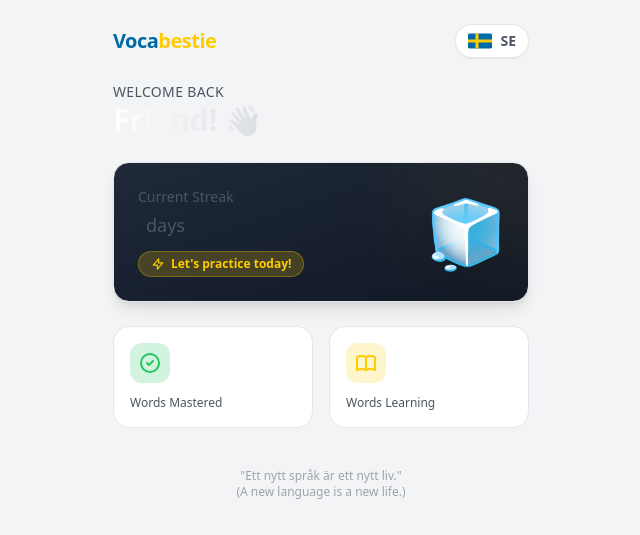
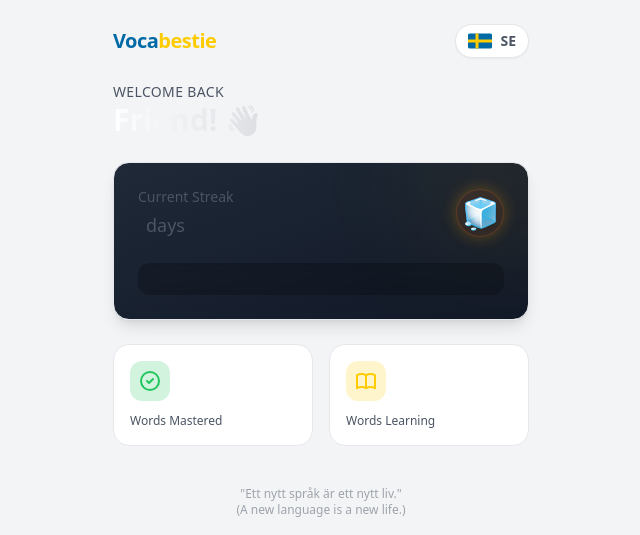
Before and after one commit to sathish-kumaresan/vocabestie, a FastAPI app: template app/templates/home.html in a window 1280 px wide. Shown: the top 535 px of the page, without its empty margins (319-959 px from the left). Run offline with FastAPI, Linux system fonts and the light colour scheme; the template is opened without the code that fills it, so the values that code supplies are empty; some libraries are stand-ins or nearby versions.

Commit message:
UI Redesign: Implemented Weekly Streak Meter

```diff
--- a/app/templates/home.html
+++ b/app/templates/home.html
@@ -36,34 +36,46 @@
         <!-- Background decorative elements -->
         <div class="absolute top-0 right-0 w-32 h-32 bg-swedish-yellow/10 rounded-full blur-3xl -mr-10 -mt-10"></div>
 
-        <div class="relative z-10 flex items-center justify-between">
+        <div class="relative z-10">
+            <div class="flex items-center justify-between mb-6">
                 <div>
                     <p class="text-text-secondary text-sm mb-1 font-medium">Current Streak</p>
                     <div class="flex items-baseline gap-2">
                         <span class="text-4xl font-bold text-white">{{ stats.current_streak }}</span>
-                    <span class="text-lg text-text-secondary">day{% if stats.current_streak != 1 %}s{% endif %}</span>
+                        <span class="text-lg text-text-secondary">day{% if stats.current_streak != 1 %}s{% endif
+                            %}</span>
                     </div>
-                {% if stats.practiced_today %}
+                </div>
                 <div
-                    class="mt-3 inline-flex items-center gap-1.5 px-3 py-1 rounded-full bg-green-500/20 text-green-400 text-xs font-bold border border-green-500/30">
-                    <svg class="w-3.5 h-3.5" fill="none" viewBox="0 0 24 24" stroke="currentColor">
-                        <path stroke-linecap="round" stroke-linejoin="round" stroke-width="2" d="M5 13l4 4L19 7" />
-                    </svg>
-                    Goal Reached!
+                    class="w-12 h-12 flex items-center justify-center bg-orange-500/10 rounded-full border border-orange-500/20 shadow-[0_0_15px_rgba(255,165,0,0.3)]">
+                    <span class="text-3xl filter drop-shadow-md">{% if stats.current_streak > 0 %}🔥{% else %}🧊{% endif
+                        %}</span>
                 </div>
+            </div>
+
+            <!-- Weekly Meter -->
+            <div
+                class="flex justify-between items-center bg-black/20 rounded-xl p-4 backdrop-blur-sm shadow-inner transition-colors">
+                {% for day in stats.weekly_activity %}
+                <div class="flex flex-col items-center gap-2 group cursor-default"
+                    title="{% if day.active %}Practiced{% elif day.is_today %}Today{% else %}{% endif %}">
+                    <div class="w-8 h-8 rounded-full flex items-center justify-center text-xs font-bold transition-all border-2
+                        {% if day.active %}
+                            bg-gradient-to-br from-swedish-yellow to-yellow-600 border-swedish-yellow text-gray-900 shadow-md shadow-yellow-500/20 scale-105
+                        {% elif day.is_today %}
+                            border-swedish-yellow text-swedish-yellow bg-yellow-500/10 shadow-[0_0_10px_rgba(254,204,0,0.2)] animate-pulse
                         {% else %}
-                <div
-                    class="mt-3 inline-flex items-center gap-1.5 px-3 py-1 rounded-full bg-swedish-yellow/20 text-swedish-yellow text-xs font-bold border border-swedish-yellow/30">
-                    <svg class="w-3.5 h-3.5" fill="none" viewBox="0 0 24 24" stroke="currentColor">
-                        <path stroke-linecap="round" stroke-linejoin="round" stroke-width="2"
-                            d="M13 10V3L4 14h7v7l9-11h-7z" />
-                    </svg>
-                    Let's practice today!
+                            border-gray-700 text-gray-600 bg-gray-800/40
+                        {% endif %}">
+                        {{ day.label }}
                     </div>
+                    {% if day.is_today %}
+                    <div class="w-1 h-1 rounded-full bg-swedish-yellow"></div>
+                    {% else %}
+                    <div class="w-1 h-1 rounded-full bg-transparent"></div>
                     {% endif %}
                 </div>
-            <div class="text-6xl filter drop-shadow-lg transform scale-110">
-                {% if stats.current_streak > 0 %}🔥{% else %}🧊{% endif %}
+                {% endfor %}
             </div>
         </div>
     </div>
```
Also changed, not shown: VOCABESTIE_PROGRESS.md (+1 -0 lines), app/services/stats.py (+23 -0 lines). Lines whose indentation alone changed are shown as unchanged.
